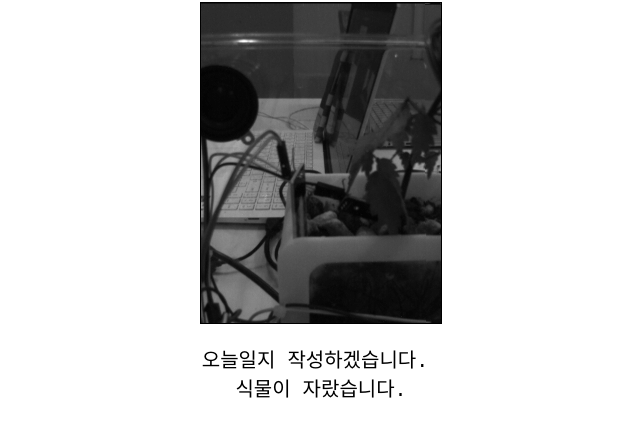
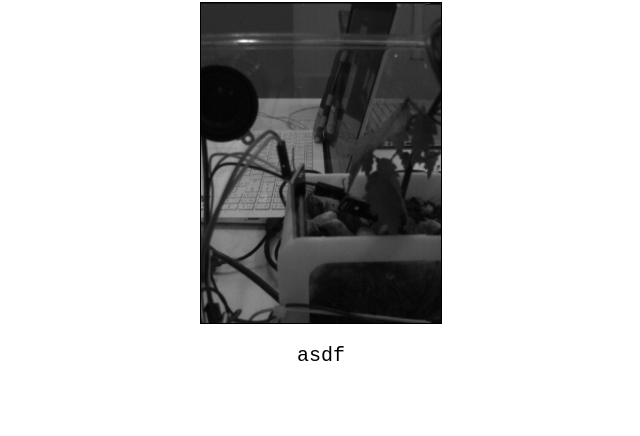
Before and after one commit to starter-blog/index.html, a plain HTML site: page html/20230612.html in a window 1280 px wide. Shown: the part 64-500 px from the top of the page, without its empty margins (319-959 px from the left). Drawn offline with Linux system fonts and the light colour scheme.

Commit message:
20230612

```diff
--- a/html/20230612.html
+++ b/html/20230612.html
@@ -1,2 +1 @@
-<head><style>*{text-align:center} img {border:1px black solid} pre{font-size:20px}</style></head><h1>2023 / 06 / 12</h1><img src="../img/20230612.bmp")/><pre>오늘일지 작성하겠습니다.
-식물이 자랐습니다.</pre>
+<head><style>*{text-align:center} img {border:1px black solid} pre{font-size:20px}</style></head><h1>2023 / 06 / 12</h1><img src="../img/20230612.bmp")/><pre>asdf</pre>
```
Also changed, not shown: txt/20230612.txt.
